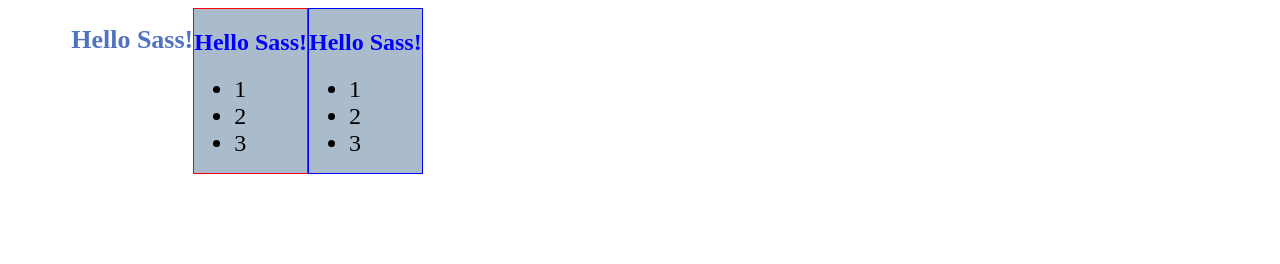
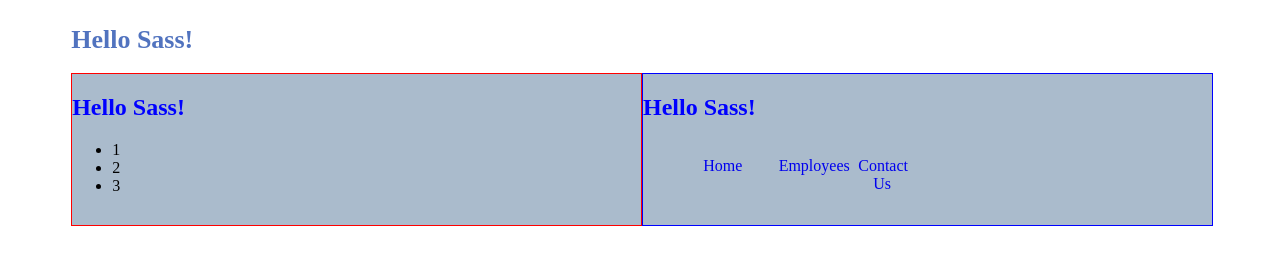
Before and after one commit to mfathei/sass-tutorial, a plain HTML site: page index.html in a window 1280 px wide. Drawn offline with Linux system fonts and the light colour scheme.

Commit message:
Pseudo classes

```diff
--- a/index.html
+++ b/index.html
@@ -1,5 +1,6 @@
 <!DOCTYPE html>
 <html lang="en">
+
 <head>
     <meta charset="UTF-8">
     <meta name="viewport" content="width=device-width, initial-scale=1.0">
@@ -7,29 +8,34 @@
     <title>Document</title>
     <link rel="stylesheet" href="css/style.css">
 </head>
+
 <body>
     <div class="container">
         <div class="row">
             <div class="col-12">
                 <h1>Hello Sass!</h1>
             </div>
+        </div>
+        <div class="row">
             <div class="col-12" id="banner1">
                 <h2>Hello Sass!</h2>
                 <ul>
-                  <li>1</li>
-                  <li>2</li>
-                  <li>3</li>
+                    <li>1</li>
+                    <li>2</li>
+                    <li>3</li>
                 </ul>
             </div>
             <div class="col-12" id="banner2">
                 <h2>Hello Sass!</h2>
-                <ul>
-                  <li>1</li>
-                  <li>2</li>
-                  <li>3</li>
+                <ul id="list2">
+                    <li><a href="#">Home</a></li>
+                    <li><a href="#">Employees</a></li>
+                    <li><a href="#">Contact Us</a></li>
                 </ul>
             </div>
         </div>
     </div>
+    </div>
 </body>
+
 </html>
--- a/scss/_mixins.scss
+++ b/scss/_mixins.scss
@@ -1,12 +1,19 @@
 // mixins
 @mixin banner {
-  background-color: #aabbcc;
-  h2{
-    color: blue;
-  }
+    background-color: #aabbcc;
 
-  li {
-    font-size: 24px;
-  }
+    h2 {
+        color: blue;
+    }
 
+    li {
+        font-size: 16px;
+    }
 }
+@mixin clearFix {
+    &:after {
+        content: "";
+        display: block;
+        clear: both;
+    }
+}
--- a/scss/style.scss
+++ b/scss/style.scss
@@ -1,8 +1,6 @@
+@import 'variables'; // note _ in filename is just to show sass compiler the file is not standalone file
+@import 'mixins'; // classes
 
-@import 'variables';// note _ in filename is just to show sass compiler the file is not standalone file
-@import 'mixins';
-
-// classes
 .container {
     max-width: $containerWidth;
     margin: auto;
@@ -10,6 +8,11 @@
 
 .row {
     display: flex;
+    width: 100%;
+}
+
+.col-12 {
+    min-width: 50%;
 }
 
 h1 {
@@ -18,11 +21,37 @@
 }
 
 #banner1 {
-  @include banner;
-  border: 1px solid red;
+    @include banner;
+    border: 1px solid red;
+
+    ul {
+        @include clearFix;
+    }
 }
 
 #banner2 {
-  @include banner;
-  border: 1px solid blue;
+    @include banner;
+    border: 1px solid blue;
+
+    ul {
+        width: 100%;
+        list-style: none;
+
+        li {
+            float: left;
+            width: 14%;
+
+            a {
+                padding: 16px;
+                text-align: center;
+                display: block;
+                text-decoration: none;
+
+                &:hover {
+                    color: #fff;
+                }
+            }
+        }
+        @include clearFix;
+    }
 }
```
Also changed, not shown: css/style.css, 1 other file.
